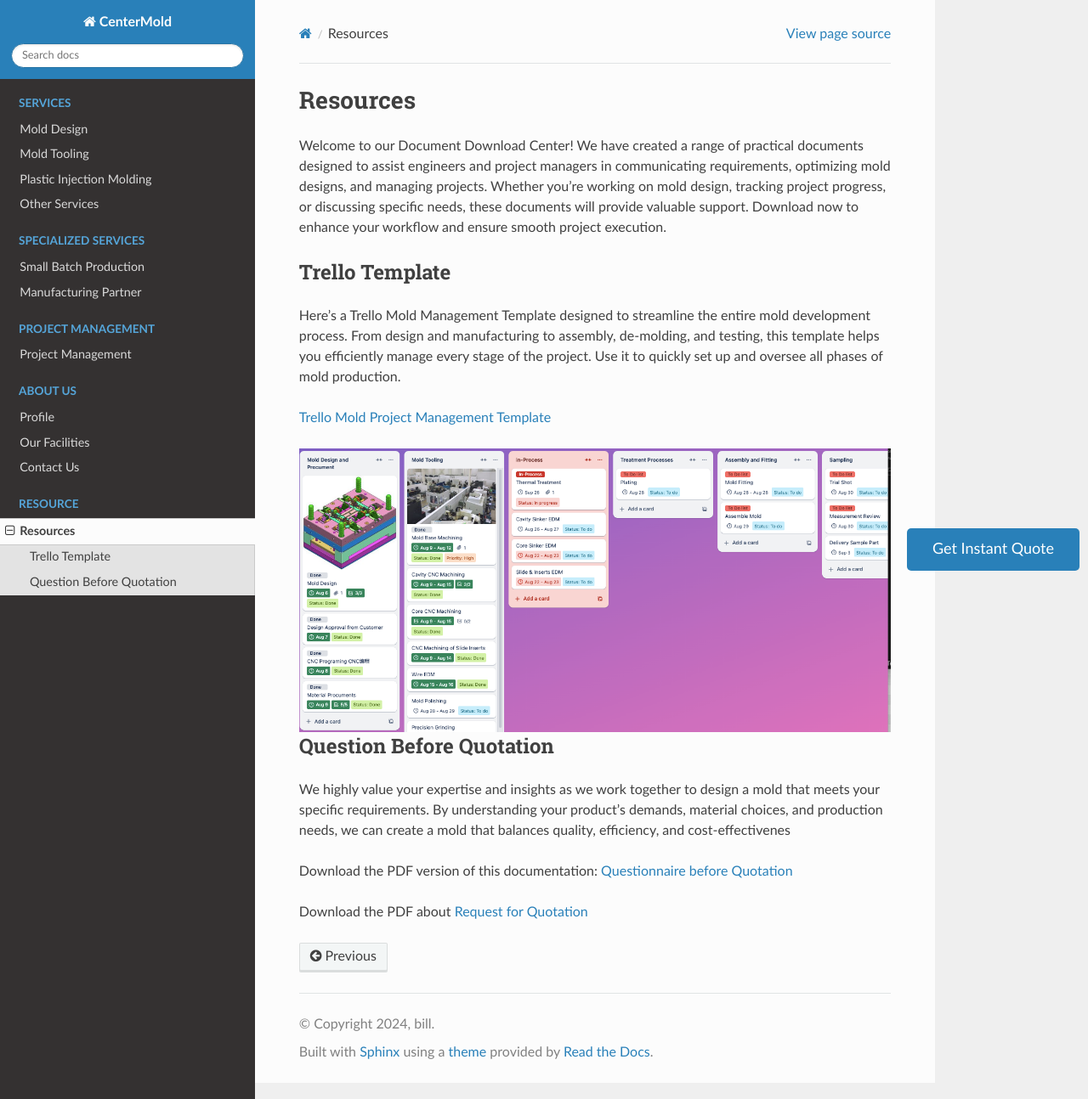
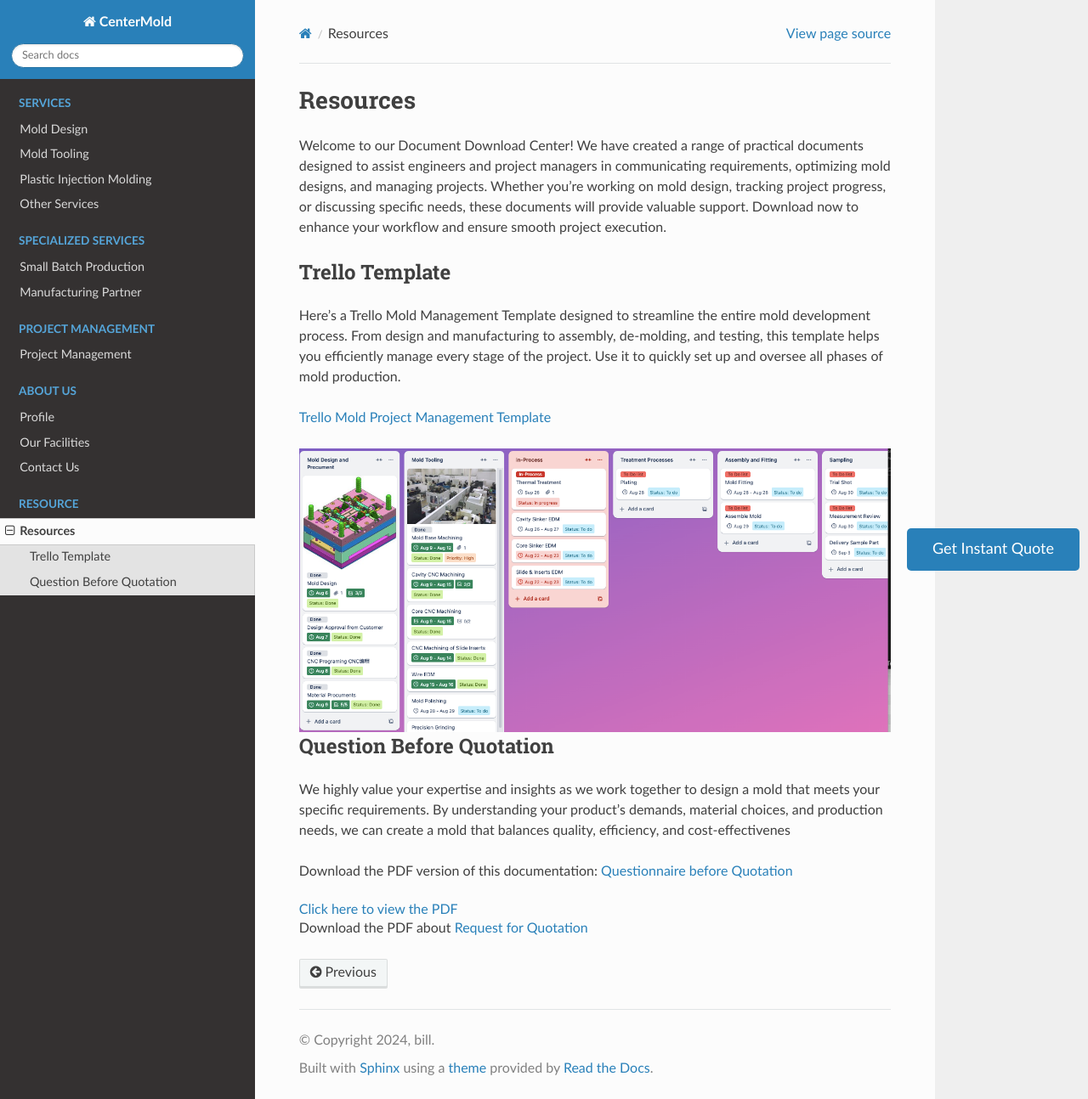
Before and after one commit to paultang/centermold, a Sphinx documentation site: the page built from source/Resource.rst, in a window 1280 px wide and 1294 px high. Shown: the whole window at 85% size. Built offline with Sphinx 7.4.7 and the Read the Docs theme 2.0.0, drawn with Linux system fonts in a browser that asks for light colours; pages that are not in the unit, such as notebooks, are missing from menus.

Commit message:
Update Resource.rst

```diff
--- a/source/Resource.rst
+++ b/source/Resource.rst
@@ -34,6 +34,11 @@
 Download the PDF version of this documentation: `Questionnaire before Quotation <_static/question_before_quotation_from_centermold.pdf>`_
 
 
+.. raw:: html
+
+   <a href="https://www.centermold.com/en/latest/_static/question_before_quotation_from_centermold.pdf" target="_blank">Click here to view the PDF</a>
+
+
 Download the PDF about `Request for Quotation <_static/RFQ.pdf>`_
 
 .. raw:: html
```
